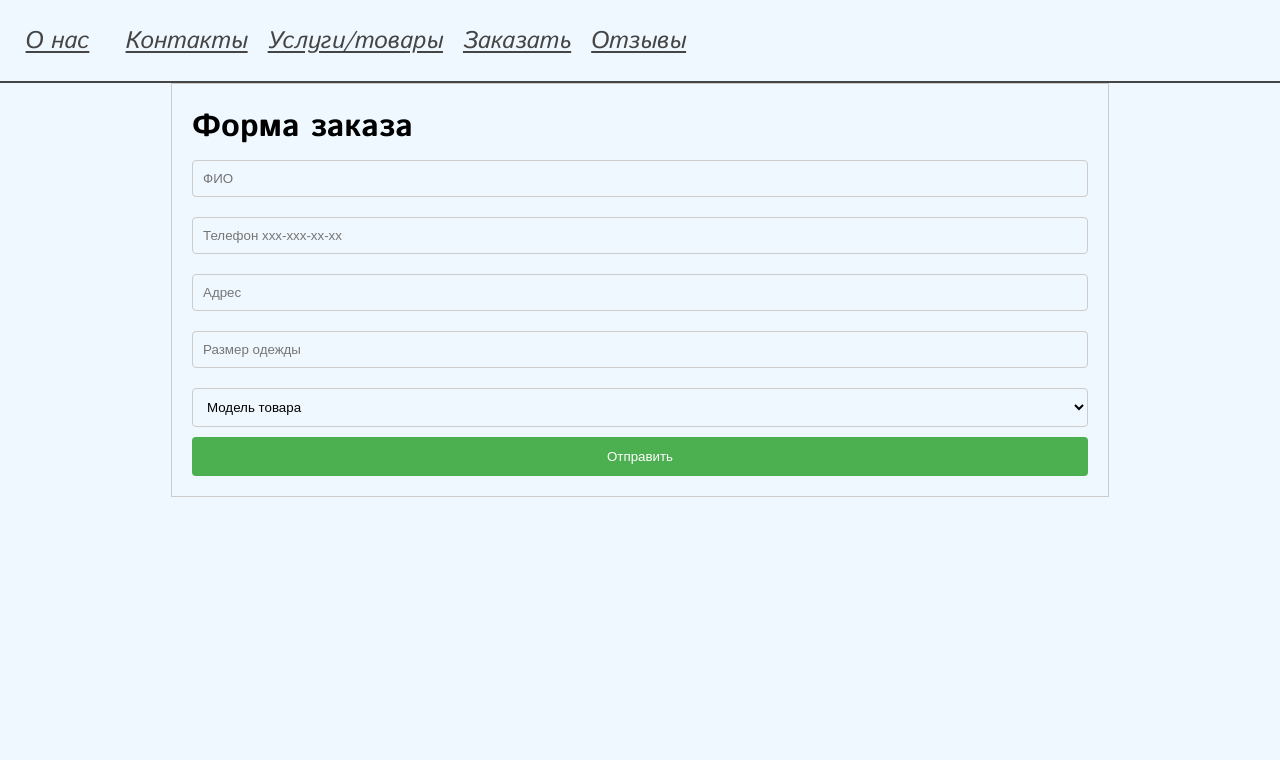
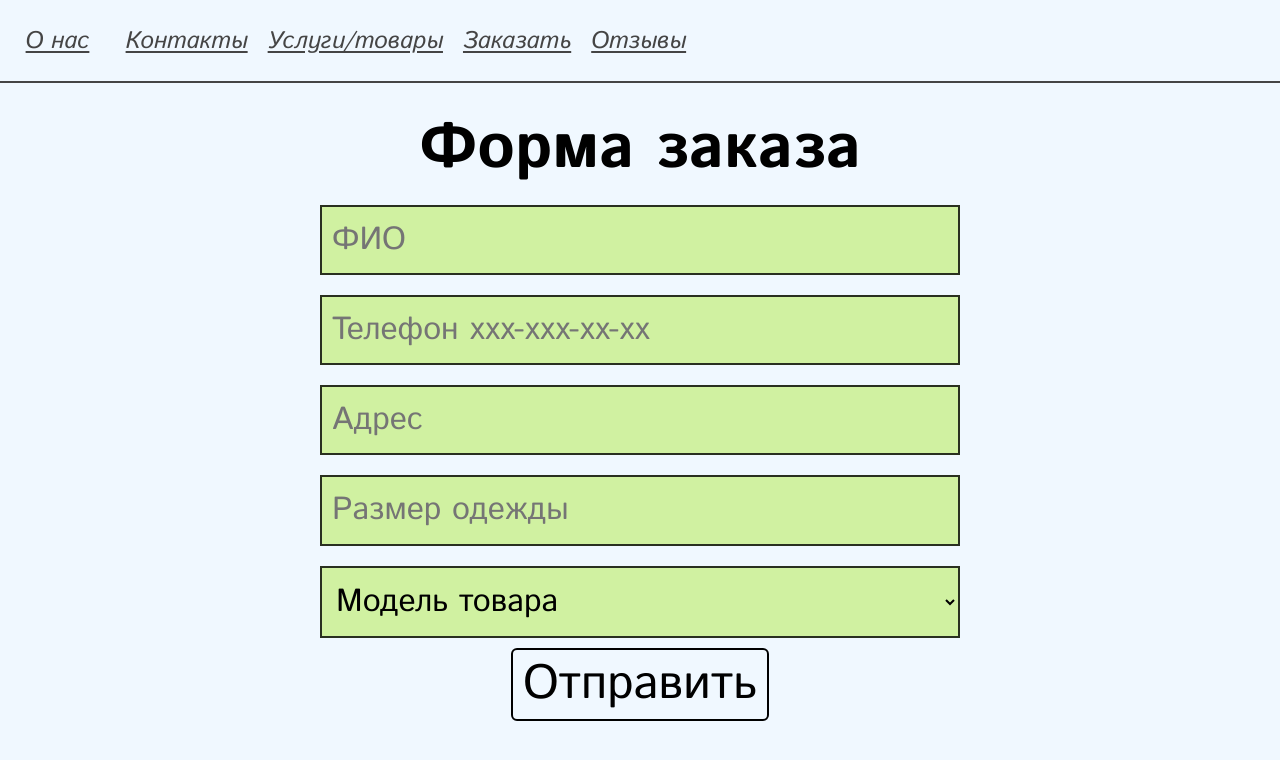
Before and after one commit to vabdubbumbeem/webDev, a React (Create React App) app: page /form in a window 1280 px wide. Shown: the top 760 px of the page. Built offline with nearby package versions, Linux system fonts and the light colour scheme.

Commit message:
form chahged

```diff
--- a/src/pages/Form.module.css
+++ b/src/pages/Form.module.css
@@ -1,9 +1,22 @@
 .Form {
     background-color: aliceblue;
-    width: 70%;
+    width: 50%;
     margin: 0 auto;
     padding: 20px;
-    border: 1px solid #ccc;
+    border: 0px solid #ccc;
+    display: flex;
+    flex-direction: column;
+    text-align: center;
+  }
+  .Form h2 {
+    font-family: Istok Web;
+    font-size: 64px;
+    font-weight: 700;
+    line-height: 92.13px;
+    text-align: center;
+    text-underline-position: from-font;
+    text-decoration-skip-ink: none;
+
   }
   .Form input[type="text"],
   .Form input[type="tel"],
@@ -14,20 +27,41 @@
     width: 100%;
     padding: 10px;
     margin: 10px 0;
-    border: 1px solid #ccc;
-    border-radius: 4px;
+    border: 2px solid #000c;
     box-sizing: border-box;
+    background: #D0F1A1;
+    color: black;
+
+
+    font-family: Istok Web;
+    font-size: 32px;
+    font-weight: 400;
+    line-height: 46.06px;
+    text-align: left;
+    text-underline-position: from-font;
+    text-decoration-skip-ink: none;
+
   }
   .Form select {
     cursor: pointer;
   }
   .Form button {
-    background-color: #4CAF50;
-    color: white;
-    padding: 12px 20px;
-    border: none;
-    border-radius: 4px;
+    background: none;
+    color: black;
+    padding: 0px 10px;
+    border: solid 2px;
+    border-radius: 6px;
     cursor: pointer;
+    width: fit-content;
+
+    font-family: Istok Web;
+    font-size: 48px;
+    font-weight: 400;
+    line-height: 69.09px;
+    text-align: center;
+    text-underline-position: from-font;
+    text-decoration-skip-ink: none;
+
   }
   .valid {
     color: green;
@@ -35,3 +69,8 @@
   .invalid {
     color: red;
   }
+  @media (max-width:1000px) {
+    .Form {
+      width: 90%;
+    }
+  }
```
